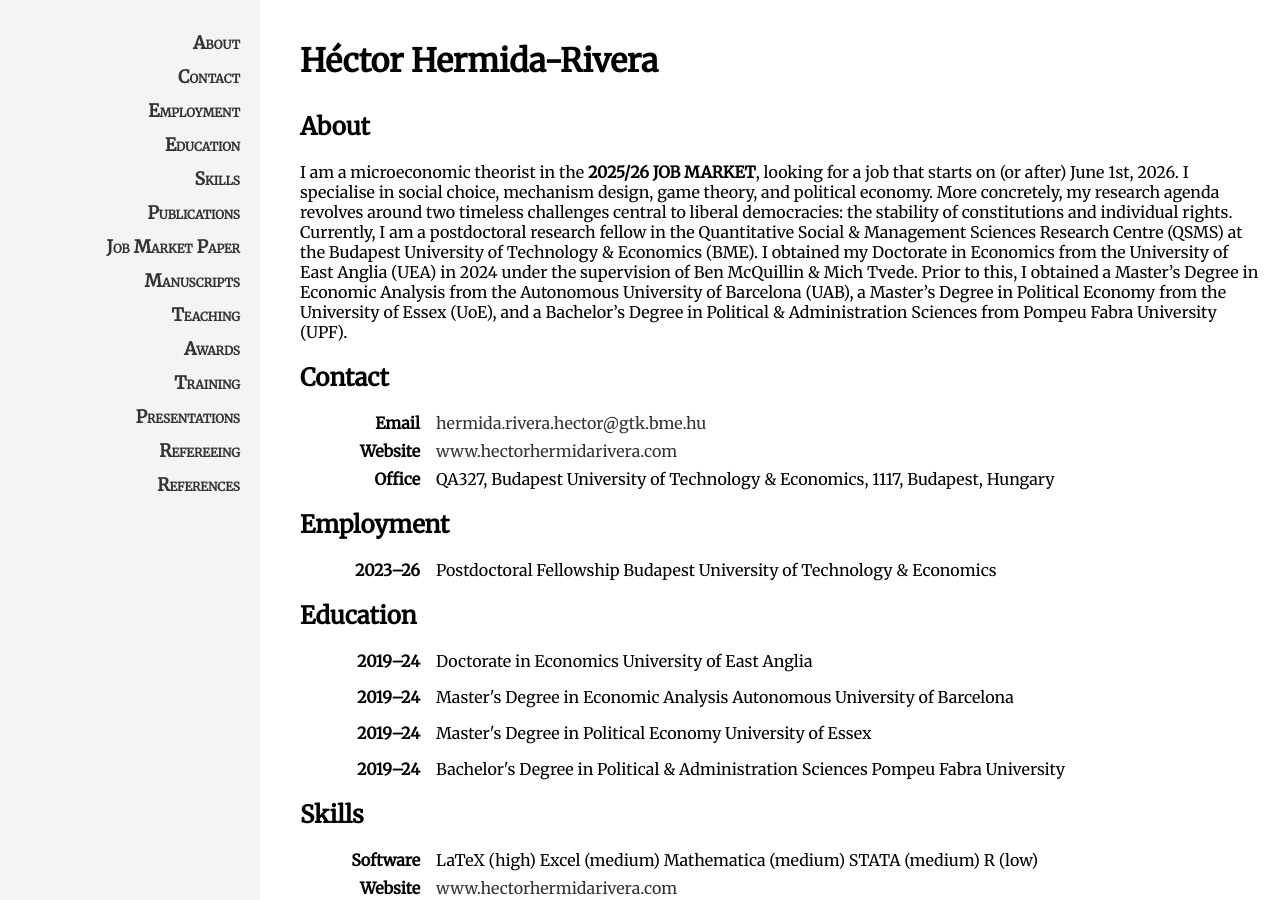
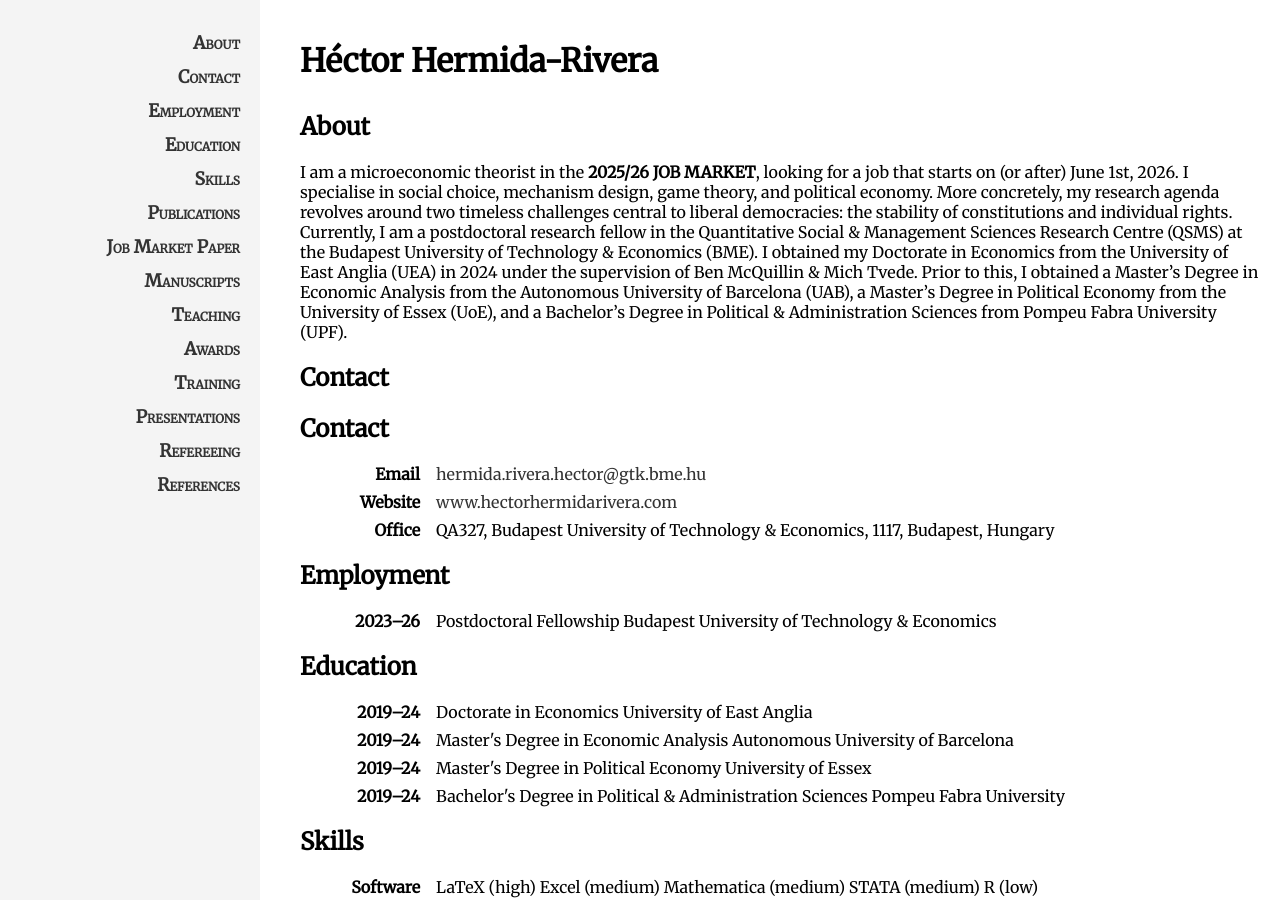
Before and after one commit to HectorHermidaRivera/hectorhermidarivera.github.io, a Jekyll site: the page built from index.md, in a window 1280 px wide and 900 px high. Built offline with Jekyll 4.4.1, drawn with Linux system fonts in a browser that asks for light colours.

Commit message:
Add Contact section and refine Education information
Added a Contact section and updated Education details.

```diff
--- a/index.md
+++ b/index.md
@@ -7,6 +7,8 @@ title: Home
 <a id="about"></a>
 
 I am a microeconomic theorist in the <b>2025/26 JOB MARKET</b>, looking for a job that starts on (or after) June 1st, 2026. I specialise in social choice, mechanism design, game theory, and political economy. More concretely, my research agenda revolves around two timeless challenges central to liberal democracies: the stability of constitutions and individual rights. Currently, I am a postdoctoral research fellow in the Quantitative Social & Management Sciences Research Centre (QSMS) at the Budapest University of Technology & Economics (BME). I obtained my Doctorate in Economics from the University of East Anglia (UEA) in 2024 under the supervision of Ben McQuillin & Mich Tvede. Prior to this, I obtained a Master's Degree in Economic Analysis from the Autonomous University of Barcelona (UAB), a Master's Degree in Political Economy from the University of Essex (UoE), and a Bachelor's Degree in Political & Administration Sciences from Pompeu Fabra University (UPF).
+
+## Contact
 
 <h2 id="contact">Contact</h2>
 
@@ -36,6 +38,7 @@ I am a microeconomic theorist in the <b>2025/26 JOB MARKET</b>, looking for a jo
 
 ## Education
 <a id="education"></a>
+
 <div class="two-column">
   <div class="label">2019–24</div>
   <div class="value">
@@ -44,10 +47,7 @@ I am a microeconomic theorist in the <b>2025/26 JOB MARKET</b>, looking for a jo
       <span>University of East Anglia</span>
     </div>
   </div>
-</div>
 
-<a id="education"></a>
-<div class="two-column">
   <div class="label">2019–24</div>
   <div class="value">
     <div class="fill-line">
@@ -55,10 +55,7 @@ I am a microeconomic theorist in the <b>2025/26 JOB MARKET</b>, looking for a jo
       <span>Autonomous University of Barcelona</span>
     </div>
   </div>
-</div>
 
-<a id="education"></a>
-<div class="two-column">
   <div class="label">2019–24</div>
   <div class="value">
     <div class="fill-line">
@@ -66,10 +63,7 @@ I am a microeconomic theorist in the <b>2025/26 JOB MARKET</b>, looking for a jo
       <span>University of Essex</span>
     </div>
   </div>
-</div>
 
-<a id="education"></a>
-<div class="two-column">
   <div class="label">2019–24</div>
   <div class="value">
     <div class="fill-line">
```
